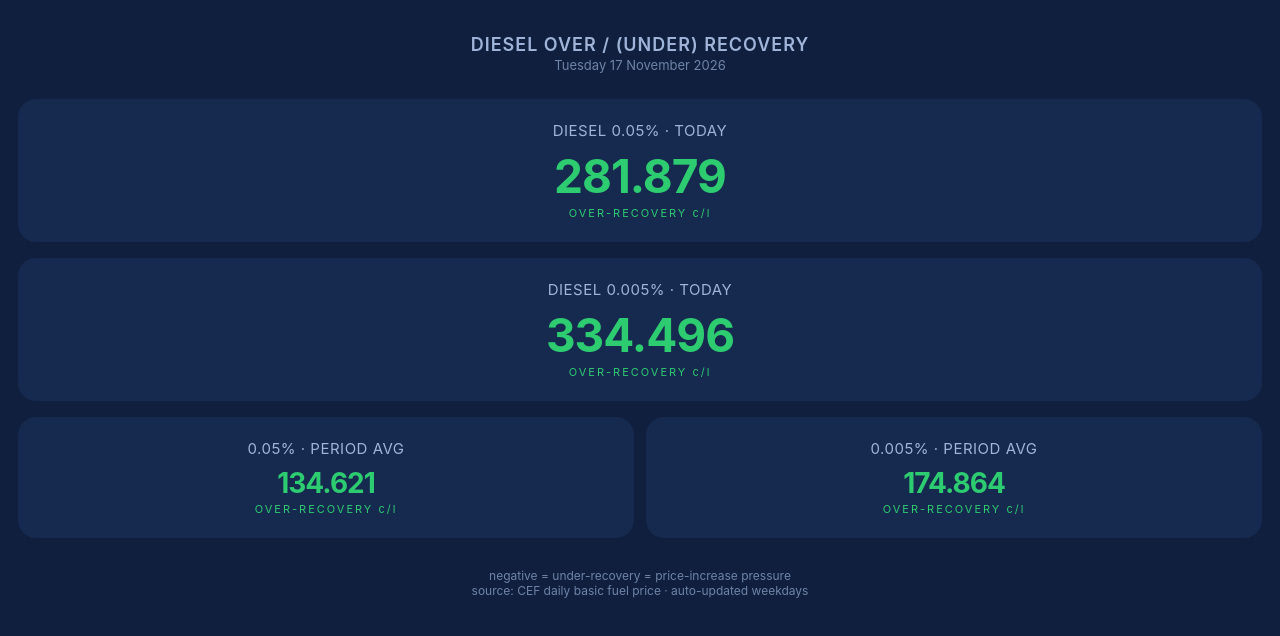
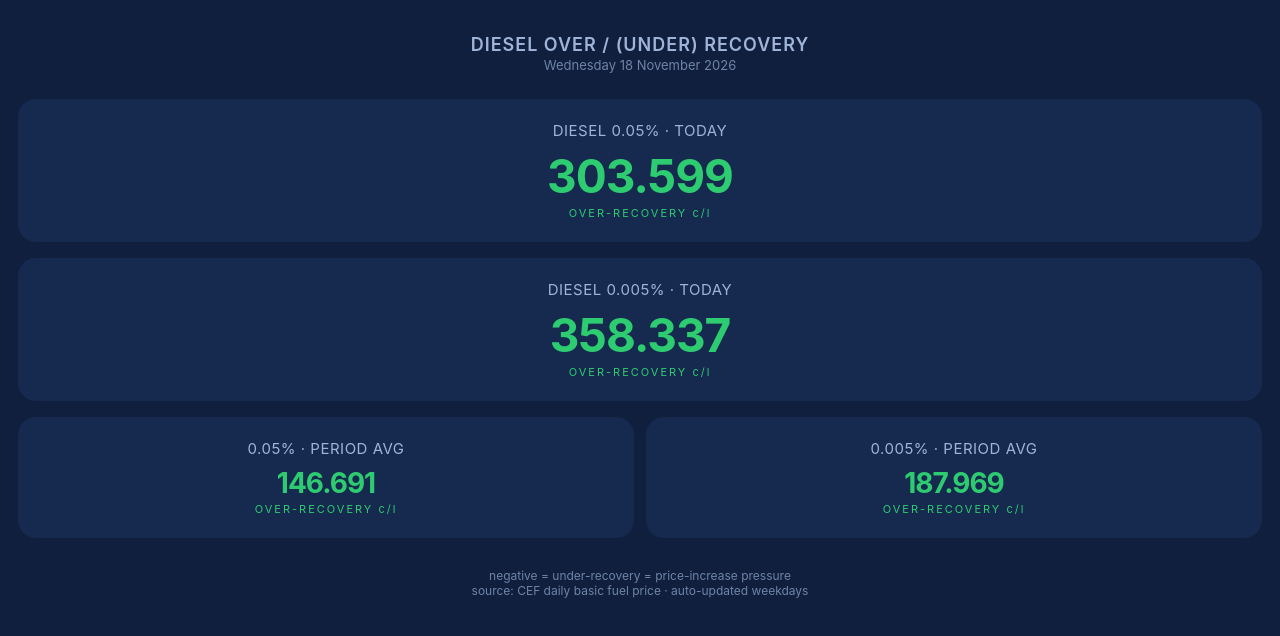
Before and after one commit to bmwx5marc-lgtm/diesel-card, a plain HTML site: page docs/index.html in a window 1280 px wide. Drawn offline with Linux system fonts and the light colour scheme.

Commit message:
Update diesel card

```diff
--- a/docs/index.html
+++ b/docs/index.html
@@ -17,12 +17,12 @@ h1{font-size:18px;font-weight:600;margin:0 0 2px;color:#9fb4d8;letter-spacing:1p
 .sub{font-size:12px;color:#6f84a8;margin-top:14px}
 </style></head><body>
 <h1>DIESEL OVER / (UNDER) RECOVERY</h1>
-<div class="d">Tuesday 17 November 2026</div>
-<div class="card"><div class="grade">DIESEL 0.05% &middot; TODAY</div><div class="num" style="color:#2ecc71">281.879</div><div class="tag" style="color:#2ecc71">OVER-RECOVERY&nbsp;c/l</div></div>
-<div class="card"><div class="grade">DIESEL 0.005% &middot; TODAY</div><div class="num" style="color:#2ecc71">334.496</div><div class="tag" style="color:#2ecc71">OVER-RECOVERY&nbsp;c/l</div></div>
+<div class="d">Wednesday 18 November 2026</div>
+<div class="card"><div class="grade">DIESEL 0.05% &middot; TODAY</div><div class="num" style="color:#2ecc71">303.599</div><div class="tag" style="color:#2ecc71">OVER-RECOVERY&nbsp;c/l</div></div>
+<div class="card"><div class="grade">DIESEL 0.005% &middot; TODAY</div><div class="num" style="color:#2ecc71">358.337</div><div class="tag" style="color:#2ecc71">OVER-RECOVERY&nbsp;c/l</div></div>
 <div class="row">
-<div class="card small"><div class="grade">0.05% &middot; PERIOD AVG</div><div class="num" style="color:#2ecc71">134.621</div><div class="tag" style="color:#2ecc71">OVER-RECOVERY&nbsp;c/l</div></div>
-<div class="card small"><div class="grade">0.005% &middot; PERIOD AVG</div><div class="num" style="color:#2ecc71">174.864</div><div class="tag" style="color:#2ecc71">OVER-RECOVERY&nbsp;c/l</div></div>
+<div class="card small"><div class="grade">0.05% &middot; PERIOD AVG</div><div class="num" style="color:#2ecc71">146.691</div><div class="tag" style="color:#2ecc71">OVER-RECOVERY&nbsp;c/l</div></div>
+<div class="card small"><div class="grade">0.005% &middot; PERIOD AVG</div><div class="num" style="color:#2ecc71">187.969</div><div class="tag" style="color:#2ecc71">OVER-RECOVERY&nbsp;c/l</div></div>
 </div>
 <div class="sub">negative = under-recovery = price-increase pressure<br>
 source: CEF daily basic fuel price &middot; auto-updated weekdays</div>
```
